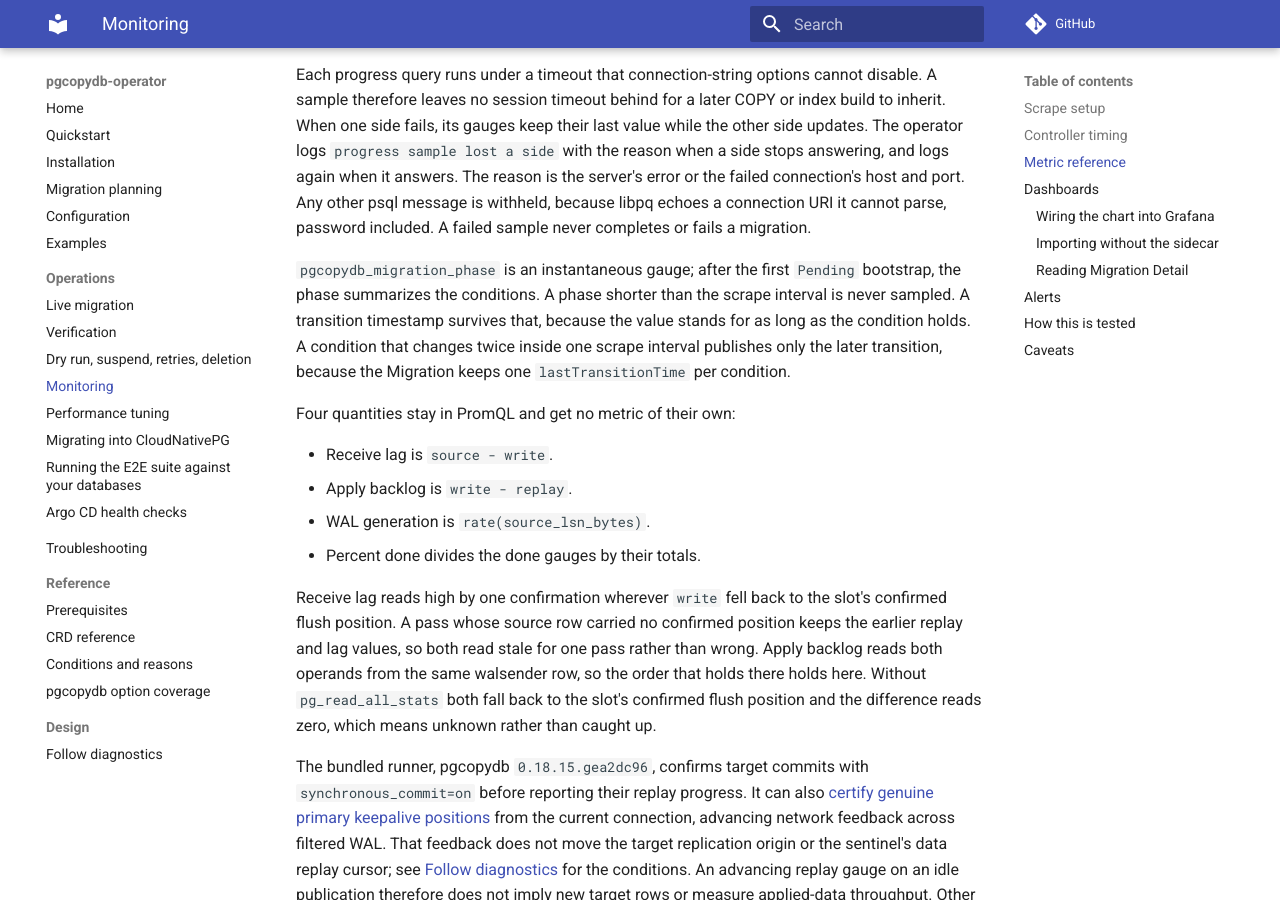
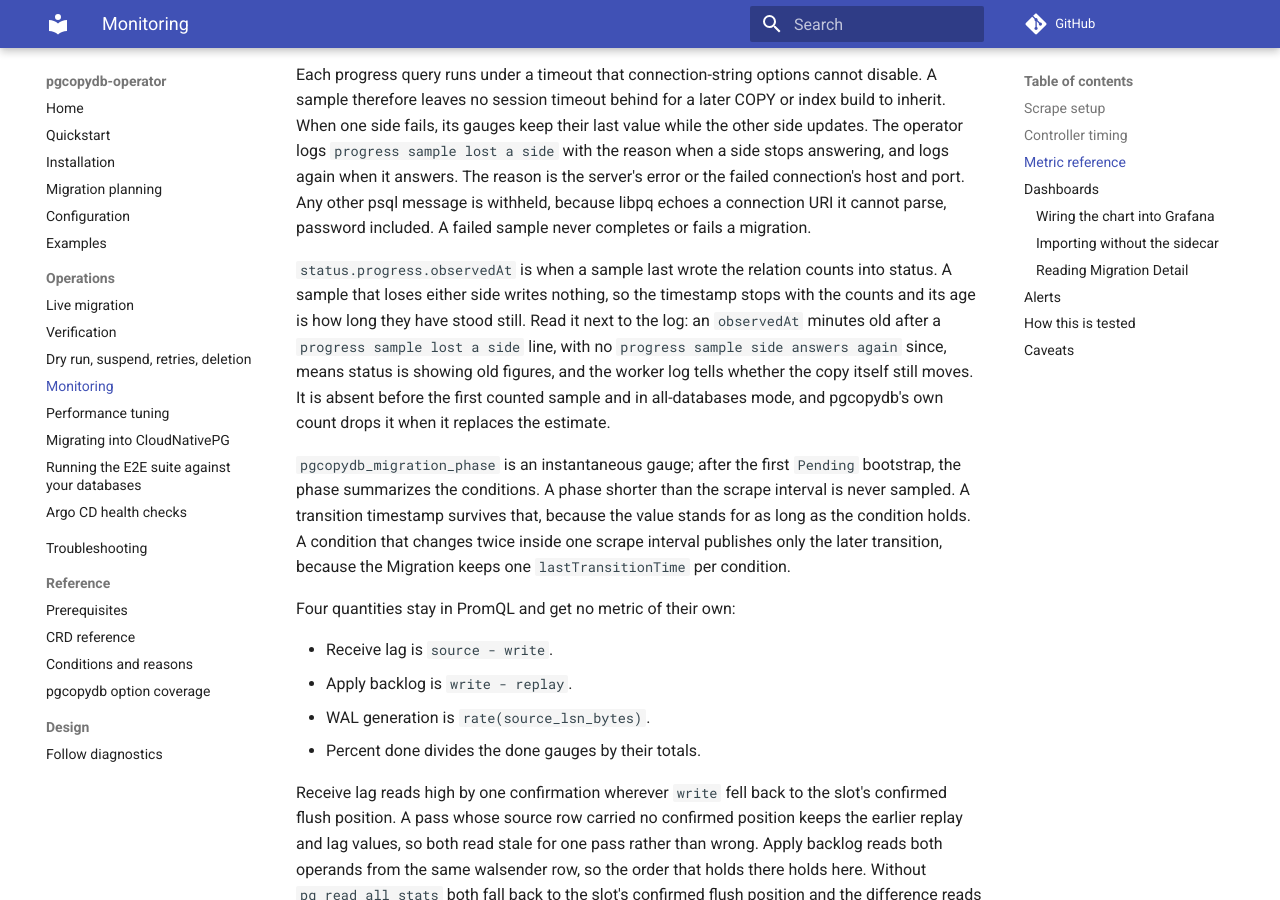
Before and after one commit to ydixken/pgcopydb-operator, an MkDocs documentation site: the page built from docs/operations/monitoring.md, in a window 1280 px wide and 900 px high, scrolled down 3770 px. Built offline with MkDocs 1.6.1 and Material for MkDocs 9.7.7, drawn with Linux system fonts in a browser that asks for light colours; comment, search, counter and statistics services are not loaded.

Commit message:
docs: read status.progress.observedAt next to the lost-sample log
Monitoring explains what the stamp means and when it is absent. The
troubleshooting entry for frozen progress points at it, and the symptom
index now lists that entry.

```diff
--- a/docs/operations/monitoring.md
+++ b/docs/operations/monitoring.md
@@ -94,6 +94,11 @@ The operator logs `progress sample lost a side` with the reason when a side stop
 The reason is the server's error or the failed connection's host and port.
 Any other psql message is withheld, because libpq echoes a connection URI it cannot parse, password included.
 A failed sample never completes or fails a migration.
+
+`status.progress.observedAt` is when a sample last wrote the relation counts into status.
+A sample that loses either side writes nothing, so the timestamp stops with the counts and its age is how long they have stood still.
+Read it next to the log: an `observedAt` minutes old after a `progress sample lost a side` line, with no `progress sample side answers again` since, means status is showing old figures, and the worker log tells whether the copy itself still moves.
+It is absent before the first counted sample and in all-databases mode, and pgcopydb's own count drops it when it replaces the estimate.
 
 `pgcopydb_migration_phase` is an instantaneous gauge; after the first `Pending` bootstrap, the phase summarizes the conditions.
 A phase shorter than the scrape interval is never sampled.
```
Also changed, not shown: docs/troubleshooting.md (+2 -0 lines).
